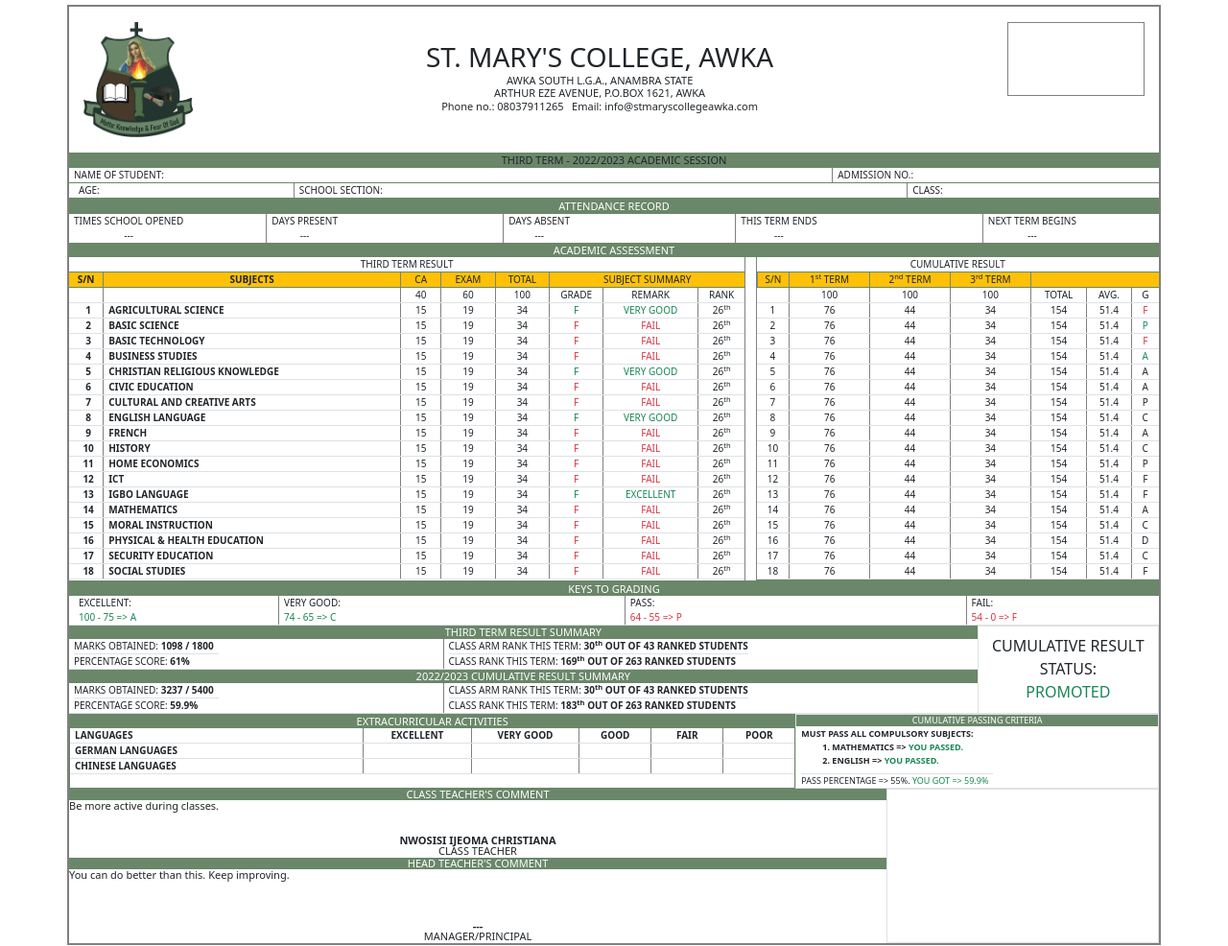
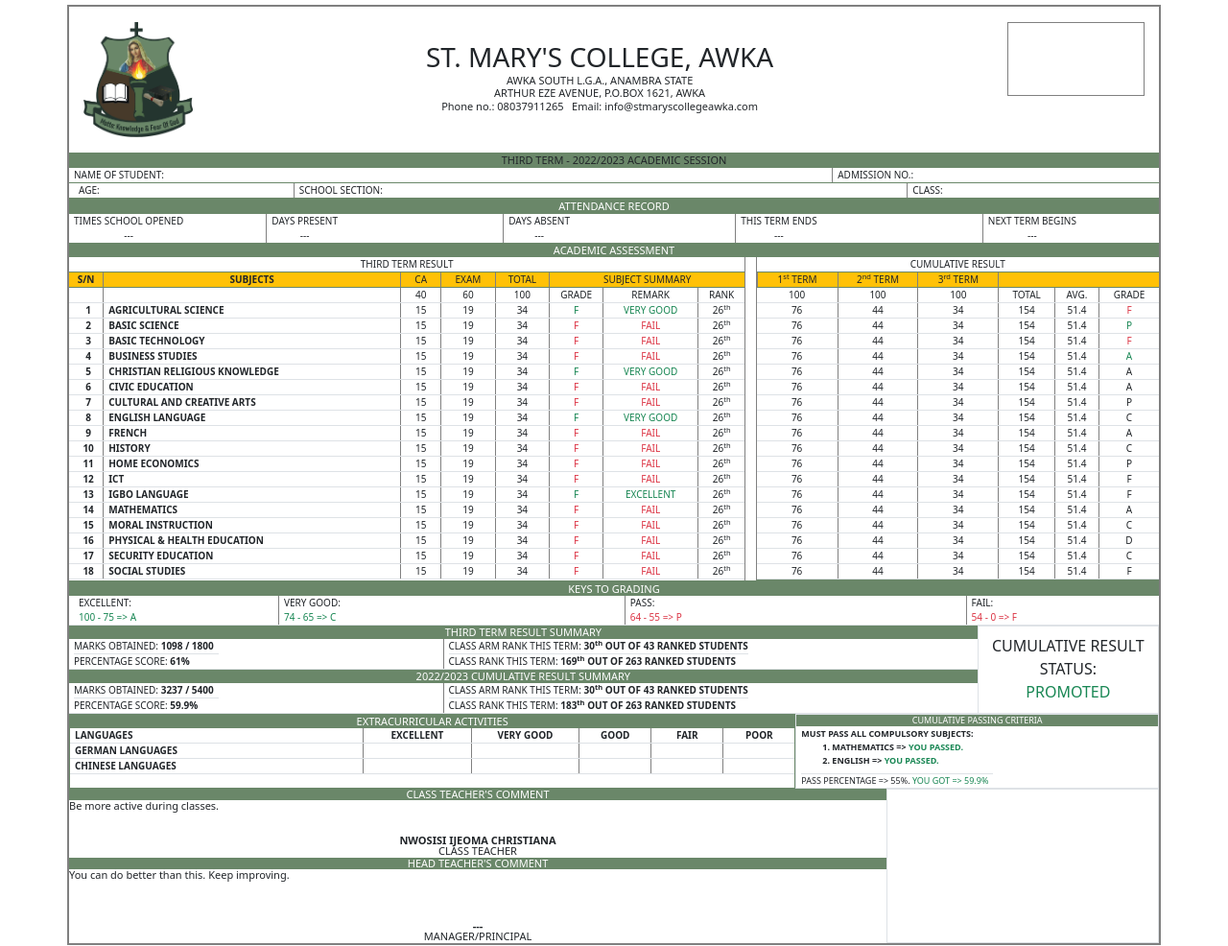
Before and after one commit to chivicoko/result-sheet-2, a plain HTML site: page index.html in a window 1280 px wide. Shown: the whole page at 96% size. Drawn offline with nearby package versions, Linux system fonts and the light colour scheme.

Commit message:
Fixed the columns

```diff
--- a/index.html
+++ b/index.html
@@ -310,182 +310,182 @@
             <span class="rw rwl text-center" style="width: 37%; border-bottom: 1px solid #6a8769;">
                 <div class="">CUMULATIVE RESULT</div>
                 <span class="d-flex justify-content-between" style="margin-left: 0; padding-left: 0; border-top: 1px solid #6a8769; border-bottom: 1px solid #6a8769;">
-                    <span class="rw rwl bg-warning text-center" style="width: 8%; margin-left: 0;">S/N</span>
+                    <!-- <span class="rw rwl bg-warning text-center" style="width: 8%; margin-left: 0;">S/N</span> -->
                     <span class="rw rwl bg-warning text-center" style="width: 20%; margin-left: 0;">1<sup>st</sup> TERM</span>
                     <span class="rwl bg-warning" style="width: 20%; margin-left: 0;">2<sup>nd</sup> TERM</span>
                     <span class="rwl bg-warning" style="width: 20%; margin-left: 0;">3<sup>rd</sup> TERM</span>
-                    <span class="rwl bg-warning" style="width: 32%; margin-left: 0;"></span>
+                    <span class="rwl bg-warning" style="width: 40%; margin-left: 0;"></span>
                 </span>
                 <span class="d-flex justify-content-between border-bottom">
-                    <span class="rw text-center" style="width: 8%; margin-left: 0;"></span>
-                    <span class="rw rwl text-center" style="width: 20%; margin-left: 0;">100</span>
+                    <!-- <span class="rw text-center" style="width: 8%; margin-left: 0;"></span> -->
+                    <span class="rw text-center" style="width: 20%; margin-left: 0;">100</span>
                     <span class="rwl" style="width: 20%; margin-left: 0;">100</span>
                     <span class="rwl" style="width: 20%; margin-left: 0;">100</span>
                     <span class="rwl" style="width: 14%; margin-left: 0;">TOTAL</span>
                     <span class="rwl" style="width: 11%; margin-left: 0;">AVG.</span>
-                    <span class="rwl" style="width: 7%; margin-left: 0;">G</span>
+                    <span class="rwl" style="width: 15%; margin-left: 0;">GRADE</span>
                 </span>
                 <span class="d-flex justify-content-between border-bottom">
-                    <span class="rw text-center" style="width: 8%; margin-left: 0;">1</span>
-                    <span class="rw rwl text-center" style="width: 20%; margin-left: 0;">76</span>
+                    <!-- <span class="rw text-center" style="width: 8%; margin-left: 0;">1</span> -->
+                    <span class="rw text-center" style="width: 20%; margin-left: 0;">76</span>
                     <span class="rwl" style="width: 20%; margin-left: 0;">44</span>
                     <span class="rwl" style="width: 20%; margin-left: 0;">34</span>
                     <span class="rwl" style="width: 14%; margin-left: 0;">154</span>
                     <span class="rwl" style="width: 11%;">51.4</span>
-                    <span class="rwl text-danger" style="width: 7%;">F</span>
+                    <span class="rwl text-danger" style="width: 15%;">F</span>
                 </span>
                 <span class="d-flex justify-content-between border-bottom">
-                    <span class="rw text-center" style="width: 8%; margin-left: 0;">2</span>
-                    <span class="rw rwl text-center" style="width: 20%; margin-left: 0;">76</span>
+                    <!-- <span class="rw text-center" style="width: 8%; margin-left: 0;">2</span> -->
+                    <span class="rw text-center" style="width: 20%; margin-left: 0;">76</span>
                     <span class="rwl" style="width: 20%; margin-left: 0;">44</span>
                     <span class="rwl" style="width: 20%; margin-left: 0;">34</span>
                     <span class="rwl" style="width: 14%; margin-left: 0;">154</span>
                     <span class="rwl" style="width: 11%;">51.4</span>
-                    <span class="rwl text-success" style="width: 7%;">P</span>
+                    <span class="rwl text-success" style="width: 15%;">P</span>
                 </span>
                 <span class="d-flex justify-content-between border-bottom">
-                    <span class="rw text-center" style="width: 8%; margin-left: 0;">3</span>
-                    <span class="rw rwl text-center" style="width: 20%; margin-left: 0;">76</span>
+                    <!-- <span class="rw text-center" style="width: 8%; margin-left: 0;">3</span> -->
+                    <span class="rw text-center" style="width: 20%; margin-left: 0;">76</span>
                     <span class="rwl" style="width: 20%; margin-left: 0;">44</span>
                     <span class="rwl" style="width: 20%; margin-left: 0;">34</span>
                     <span class="rwl" style="width: 14%; margin-left: 0;">154</span>
                     <span class="rwl" style="width: 11%;">51.4</span>
-                    <span class="rwl text-danger" style="width: 7%;">F</span>
+                    <span class="rwl text-danger" style="width: 15%;">F</span>
                 </span>
                 <span class="d-flex justify-content-between border-bottom">
-                    <span class="rw text-center" style="width: 8%; margin-left: 0;">4</span>
-                    <span class="rw rwl text-center" style="width: 20%; margin-left: 0;">76</span>
+                    <!-- <span class="rw text-center" style="width: 8%; margin-left: 0;">4</span> -->
+                    <span class="rw text-center" style="width: 20%; margin-left: 0;">76</span>
                     <span class="rwl" style="width: 20%; margin-left: 0;">44</span>
                     <span class="rwl" style="width: 20%; margin-left: 0;">34</span>
                     <span class="rwl" style="width: 14%; margin-left: 0;">154</span>
                     <span class="rwl" style="width: 11%;">51.4</span>
-                    <span class="rwl text-success" style="width: 7%;">A</span>
+                    <span class="rwl text-success" style="width: 15%;">A</span>
                 </span>
                 <span class="d-flex justify-content-between border-bottom">
-                    <span class="rw text-center" style="width: 8%; margin-left: 0;">5</span>
-                    <span class="rw rwl text-center" style="width: 20%; margin-left: 0;">76</span>
+                    <!-- <span class="rw text-center" style="width: 8%; margin-left: 0;">5</span> -->
+                    <span class="rw text-center" style="width: 20%; margin-left: 0;">76</span>
                     <span class="rwl" style="width: 20%; margin-left: 0;">44</span>
                     <span class="rwl" style="width: 20%; margin-left: 0;">34</span>
                     <span class="rwl" style="width: 14%; margin-left: 0;">154</span>
                     <span class="rwl" style="width: 11%;">51.4</span>
-                    <span class="rwl" style="width: 7%;">A</span>
+                    <span class="rwl" style="width: 15%;">A</span>
                 </span>
                 <span class="d-flex justify-content-between border-bottom">
-                    <span class="rw text-center" style="width: 8%; margin-left: 0;">6</span>
-                    <span class="rw rwl text-center" style="width: 20%; margin-left: 0;">76</span>
+                    <!-- <span class="rw text-center" style="width: 8%; margin-left: 0;">6</span> -->
+                    <span class="rw text-center" style="width: 20%; margin-left: 0;">76</span>
                     <span class="rwl" style="width: 20%; margin-left: 0;">44</span>
                     <span class="rwl" style="width: 20%; margin-left: 0;">34</span>
                     <span class="rwl" style="width: 14%; margin-left: 0;">154</span>
                     <span class="rwl" style="width: 11%;">51.4</span>
-                    <span class="rwl" style="width: 7%;">A</span>
+                    <span class="rwl" style="width: 15%;">A</span>
                 </span>
                 <span class="d-flex justify-content-between border-bottom">
-                    <span class="rw text-center" style="width: 8%; margin-left: 0;">7</span>
-                    <span class="rw rwl text-center" style="width: 20%; margin-left: 0;">76</span>
+                    <!-- <span class="rw text-center" style="width: 8%; margin-left: 0;">7</span> -->
+                    <span class="rw text-center" style="width: 20%; margin-left: 0;">76</span>
                     <span class="rwl" style="width: 20%; margin-left: 0;">44</span>
                     <span class="rwl" style="width: 20%; margin-left: 0;">34</span>
                     <span class="rwl" style="width: 14%; margin-left: 0;">154</span>
                     <span class="rwl" style="width: 11%;">51.4</span>
-                    <span class="rwl" style="width: 7%;">P</span>
+                    <span class="rwl" style="width: 15%;">P</span>
                 </span>
                 <span class="d-flex justify-content-between border-bottom">
-                    <span class="rw text-center" style="width: 8%; margin-left: 0;">8</span>
-                    <span class="rw rwl text-center" style="width: 20%; margin-left: 0;">76</span>
+                    <!-- <span class="rw text-center" style="width: 8%; margin-left: 0;">8</span> -->
+                    <span class="rw text-center" style="width: 20%; margin-left: 0;">76</span>
                     <span class="rwl" style="width: 20%; margin-left: 0;">44</span>
                     <span class="rwl" style="width: 20%; margin-left: 0;">34</span>
                     <span class="rwl" style="width: 14%; margin-left: 0;">154</span>
                     <span class="rwl" style="width: 11%;">51.4</span>
-                    <span class="rwl" style="width: 7%;">C</span>
+                    <span class="rwl" style="width: 15%;">C</span>
                 </span>
                 <span class="d-flex justify-content-between border-bottom">
-                    <span class="rw text-center" style="width: 8%; margin-left: 0;">9</span>
-                    <span class="rw rwl text-center" style="width: 20%; margin-left: 0;">76</span>
+                    <!-- <span class="rw text-center" style="width: 8%; margin-left: 0;">9</span> -->
+                    <span class="rw text-center" style="width: 20%; margin-left: 0;">76</span>
                     <span class="rwl" style="width: 20%; margin-left: 0;">44</span>
                     <span class="rwl" style="width: 20%; margin-left: 0;">34</span>
                     <span class="rwl" style="width: 14%; margin-left: 0;">154</span>
                     <span class="rwl" style="width: 11%;">51.4</span>
-                    <span class="rwl" style="width: 7%;">A</span>
+                    <span class="rwl" style="width: 15%;">A</span>
                 </span>
                 <span class="d-flex justify-content-between border-bottom">
-                    <span class="rw text-center" style="width: 8%; margin-left: 0;">10</span>
-                    <span class="rw rwl text-center" style="width: 20%; margin-left: 0;">76</span>
+                    <!-- <span class="rw text-center" style="width: 8%; margin-left: 0;">10</span> -->
+                    <span class="rw text-center" style="width: 20%; margin-left: 0;">76</span>
                     <span class="rwl" style="width: 20%; margin-left: 0;">44</span>
                     <span class="rwl" style="width: 20%; margin-left: 0;">34</span>
                     <span class="rwl" style="width: 14%; margin-left: 0;">154</span>
                     <span class="rwl" style="width: 11%;">51.4</span>
-                    <span class="rwl" style="width: 7%;">C</span>
+                    <span class="rwl" style="width: 15%;">C</span>
                 </span>
                 <span class="d-flex justify-content-between border-bottom">
-                    <span class="rw text-center" style="width: 8%; margin-left: 0;">11</span>
-                    <span class="rw rwl text-center" style="width: 20%; margin-left: 0;">76</span>
+                    <!-- <span class="rw text-center" style="width: 8%; margin-left: 0;">11</span> -->
+                    <span class="rw text-center" style="width: 20%; margin-left: 0;">76</span>
                     <span class="rwl" style="width: 20%; margin-left: 0;">44</span>
                     <span class="rwl" style="width: 20%; margin-left: 0;">34</span>
                     <span class="rwl" style="width: 14%; margin-left: 0;">154</span>
                     <span class="rwl" style="width: 11%;">51.4</span>
-                    <span class="rwl" style="width: 7%;">P</span>
+                    <span class="rwl" style="width: 15%;">P</span>
                 </span>
                 <span class="d-flex justify-content-between border-bottom">
-                    <span class="rw text-center" style="width: 8%; margin-left: 0;">12</span>
-                    <span class="rw rwl text-center" style="width: 20%; margin-left: 0;">76</span>
+                    <!-- <span class="rw text-center" style="width: 8%; margin-left: 0;">12</span> -->
+                    <span class="rw text-center" style="width: 20%; margin-left: 0;">76</span>
                     <span class="rwl" style="width: 20%; margin-left: 0;">44</span>
                     <span class="rwl" style="width: 20%; margin-left: 0;">34</span>
                     <span class="rwl" style="width: 14%; margin-left: 0;">154</span>
                     <span class="rwl" style="width: 11%;">51.4</span>
-                    <span class="rwl" style="width: 7%;">F</span>
+                    <span class="rwl" style="width: 15%;">F</span>
                 </span>
                 <span class="d-flex justify-content-between border-bottom">
-                    <span class="rw text-center" style="width: 8%; margin-left: 0;">13</span>
-                    <span class="rw rwl text-center" style="width: 20%; margin-left: 0;">76</span>
+                    <!-- <span class="rw text-center" style="width: 8%; margin-left: 0;">13</span> -->
+                    <span class="rw text-center" style="width: 20%; margin-left: 0;">76</span>
                     <span class="rwl" style="width: 20%; margin-left: 0;">44</span>
                     <span class="rwl" style="width: 20%; margin-left: 0;">34</span>
                     <span class="rwl" style="width: 14%; margin-left: 0;">154</span>
                     <span class="rwl" style="width: 11%;">51.4</span>
-                    <span class="rwl" style="width: 7%;">F</span>
+                    <span class="rwl" style="width: 15%;">F</span>
                 </span>
                 <span class="d-flex justify-content-between border-bottom">
-                    <span class="rw text-center" style="width: 8%; margin-left: 0;">14</span>
-                    <span class="rw rwl text-center" style="width: 20%; margin-left: 0;">76</span>
+                    <!-- <span class="rw text-center" style="width: 8%; margin-left: 0;">14</span> -->
+                    <span class="rw text-center" style="width: 20%; margin-left: 0;">76</span>
                     <span class="rwl" style="width: 20%; margin-left: 0;">44</span>
                     <span class="rwl" style="width: 20%; margin-left: 0;">34</span>
                     <span class="rwl" style="width: 14%; margin-left: 0;">154</span>
                     <span class="rwl" style="width: 11%;">51.4</span>
-                    <span class="rwl" style="width: 7%;">A</span>
+                    <span class="rwl" style="width: 15%;">A</span>
                 </span>
                 <span class="d-flex justify-content-between border-bottom">
-                    <span class="rw text-center" style="width: 8%; margin-left: 0;">15</span>
-                    <span class="rw rwl text-center" style="width: 20%; margin-left: 0;">76</span>
+                    <!-- <span class="rw text-center" style="width: 8%; margin-left: 0;">15</span> -->
+                    <span class="rw text-center" style="width: 20%; margin-left: 0;">76</span>
                     <span class="rwl" style="width: 20%; margin-left: 0;">44</span>
                     <span class="rwl" style="width: 20%; margin-left: 0;">34</span>
                     <span class="rwl" style="width: 14%; margin-left: 0;">154</span>
                     <span class="rwl" style="width: 11%;">51.4</span>
-                    <span class="rwl" style="width: 7%;">C</span>
+                    <span class="rwl" style="width: 15%;">C</span>
                 </span>
                 <span class="d-flex justify-content-between border-bottom">
-                    <span class="rw text-center" style="width: 8%; margin-left: 0;">16</span>
-                    <span class="rw rwl text-center" style="width: 20%; margin-left: 0;">76</span>
+                    <!-- <span class="rw text-center" style="width: 8%; margin-left: 0;">16</span> -->
+                    <span class="rw text-center" style="width: 20%; margin-left: 0;">76</span>
                     <span class="rwl" style="width: 20%; margin-left: 0;">44</span>
                     <span class="rwl" style="width: 20%; margin-left: 0;">34</span>
                     <span class="rwl" style="width: 14%; margin-left: 0;">154</span>
                     <span class="rwl" style="width: 11%;">51.4</span>
-                    <span class="rwl" style="width: 7%;">D</span>
+                    <span class="rwl" style="width: 15%;">D</span>
                 </span>
                 <span class="d-flex justify-content-between border-bottom">
-                    <span class="rw text-center" style="width: 8%; margin-left: 0;">17</span>
-                    <span class="rw rwl text-center" style="width: 20%; margin-left: 0;">76</span>
+                    <!-- <span class="rw text-center" style="width: 8%; margin-left: 0;">17</span> -->
+                    <span class="rw text-center" style="width: 20%; margin-left: 0;">76</span>
                     <span class="rwl" style="width: 20%; margin-left: 0;">44</span>
                     <span class="rwl" style="width: 20%; margin-left: 0;">34</span>
                     <span class="rwl" style="width: 14%; margin-left: 0;">154</span>
                     <span class="rwl" style="width: 11%;">51.4</span>
-                    <span class="rwl" style="width: 7%;">C</span>
+                    <span class="rwl" style="width: 15%;">C</span>
                 </span>
                 <span class="d-flex justify-content-between border-bottom">
-                    <span class="rw text-center" style="width: 8%; margin-left: 0;">18</span>
-                    <span class="rw rwl text-center" style="width: 20%; margin-left: 0;">76</span>
+                    <!-- <span class="rw text-center" style="width: 8%; margin-left: 0;">18</span> -->
+                    <span class="rw text-center" style="width: 20%; margin-left: 0;">76</span>
                     <span class="rwl" style="width: 20%; margin-left: 0;">44</span>
                     <span class="rwl" style="width: 20%; margin-left: 0;">34</span>
                     <span class="rwl" style="width: 14%; margin-left: 0;">154</span>
                     <span class="rwl" style="width: 11%;">51.4</span>
-                    <span class="rwl" style="width: 7%;">F</span>
+                    <span class="rwl" style="width: 15%;">F</span>
                 </span>
             </span>
         </span>
```
